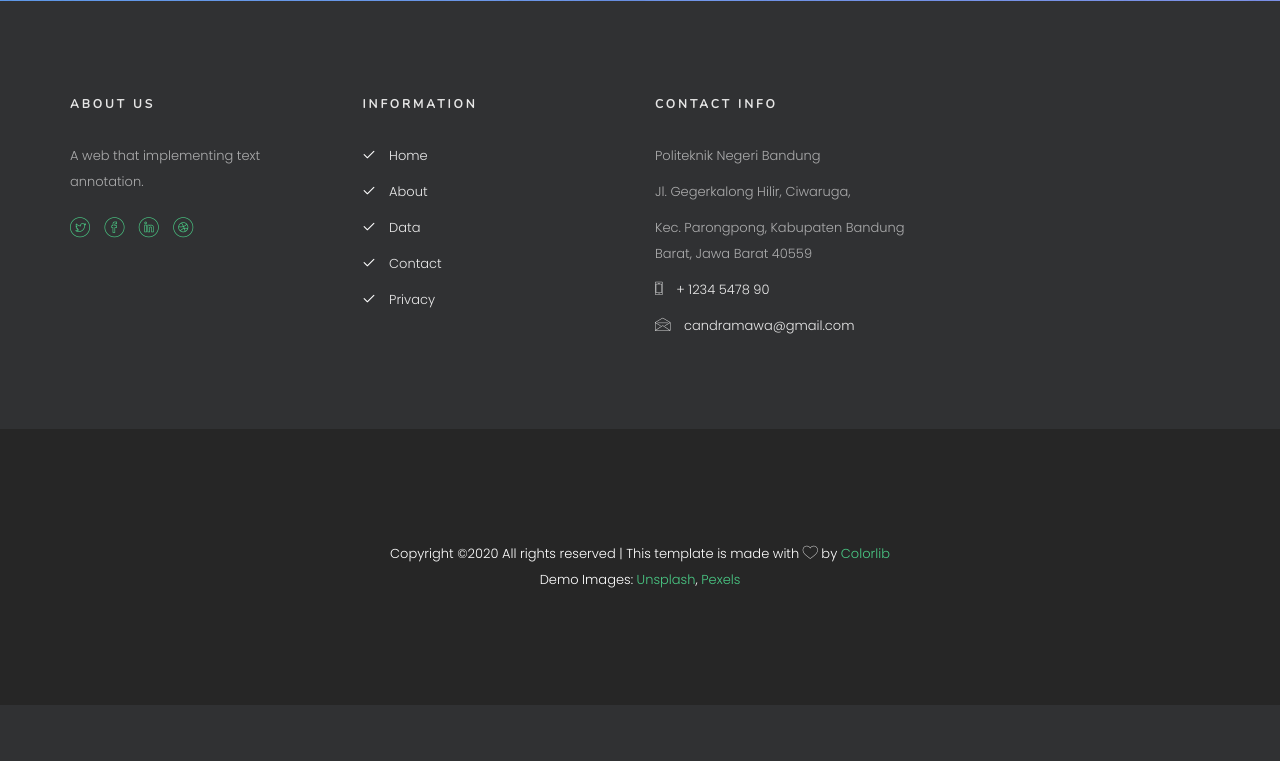
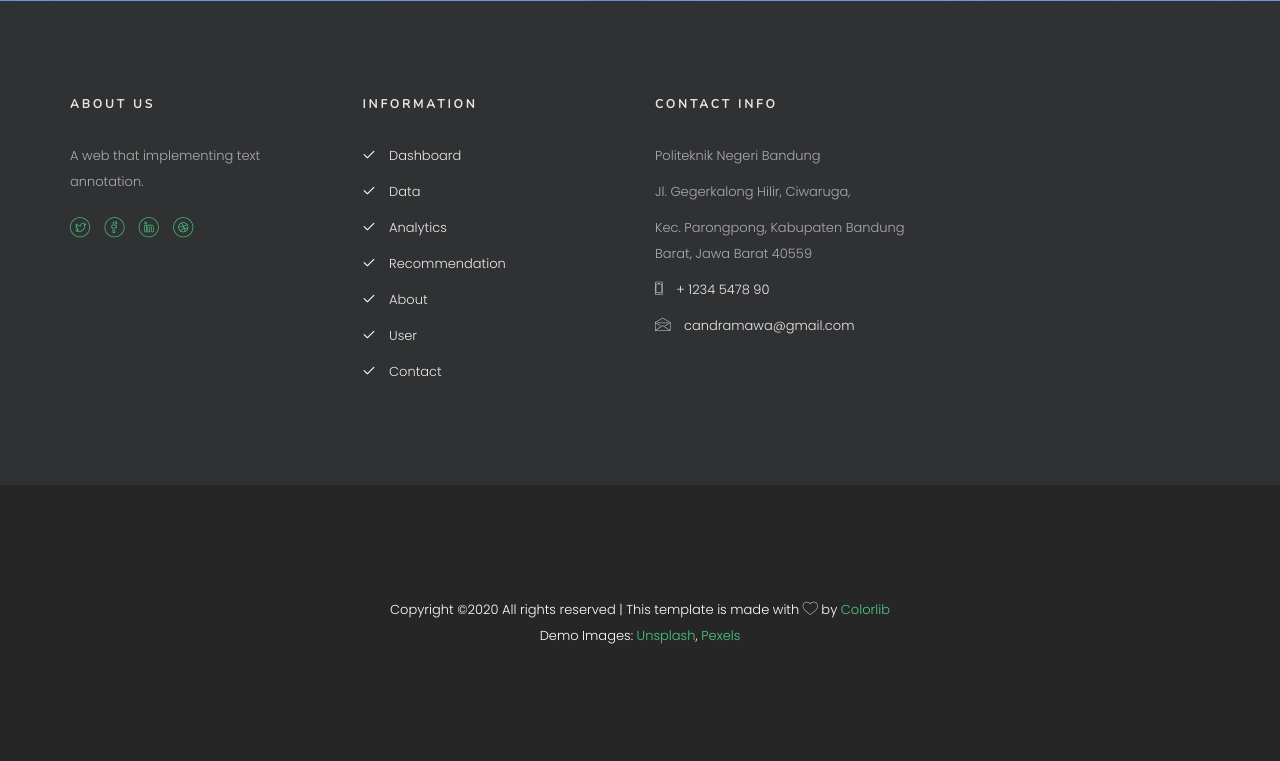
Before and after one commit to Candramawa/Anotation-Project, a PHP site: page /index.php in a window 1280 px wide. Shown: the part 699-1460 px from the top of the page. Before the commit the page ends 1404 px from the top, so only its background shows below. Run offline with PHP 8.4, Linux system fonts and the light colour scheme; some web fonts are replaced.

Commit message:
update index setting footer

```diff
--- a/index.php
+++ b/index.php
@@ -323,11 +323,13 @@
 						<h4>Information</h4>
 						<p>
 							<ul class="colorlib-footer-links">
-								<li><a href="#"><i class="icon-check"></i> Home</a></li>
-								<li><a href="#"><i class="icon-check"></i> About</a></li>
-								<li><a href="#"><i class="icon-check"></i> Data</a></li>
-								<li><a href="#"><i class="icon-check"></i> Contact</a></li>
-								<li><a href="#"><i class="icon-check"></i> Privacy</a></li>
+								<li><a href="index.php"><i class="icon-check"></i> Dashboard</a></li>
+								<li><a href="index.php?page=data"><i class="icon-check"></i> Data</a></li>
+								<li><a href="index.php?page=analytics"><i class="icon-check"></i> Analytics</a></li>
+								<li><a href="index.php?page=recommendation"><i class="icon-check"></i> Recommendation</a></li>
+								<li><a href="index.php?page=about"><i class="icon-check"></i> About</a></li>
+								<li><a href="index.php?page=user"><i class="icon-check"></i> User</a></li>
+								<li><a href="index.php?page=contact"><i class="icon-check"></i> Contact</a></li>
 							</ul>
 						</p>
 					</div>
```
